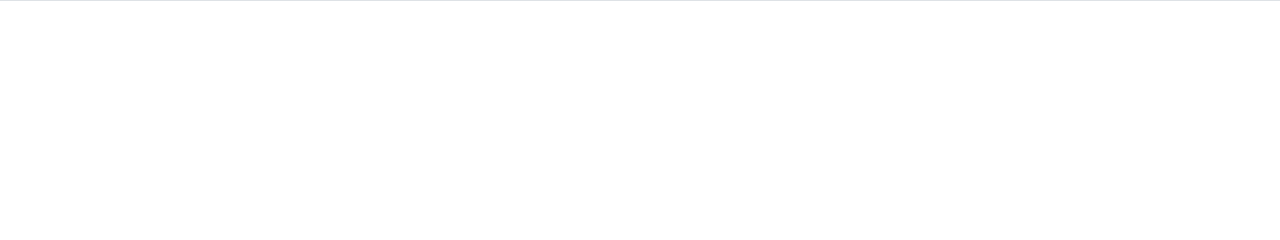
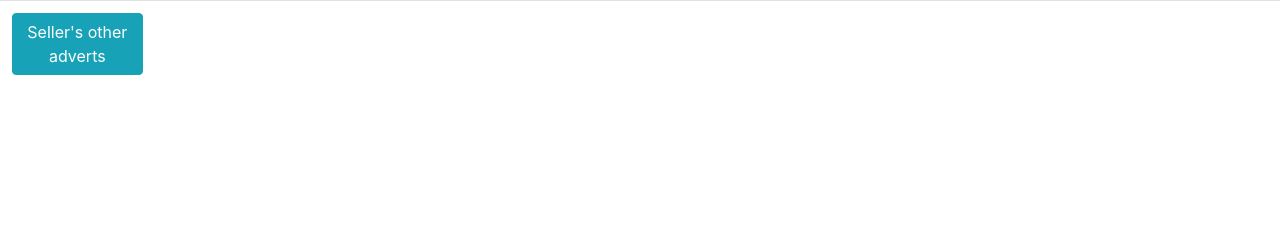
Before and after one commit to Bil-372-Proje-8-Organization/Bil372_Proje_8, a Flask app: template templates/detailsAdvert.html in a window 1280 px wide. Shown: the part 124-364 px from the top of the page. Run offline with Flask 2, Linux system fonts and the light colour scheme; the template is opened without the code that fills it: most values are stand-ins (such as "Sample title", 1, 10 or a date in 2020); parts of the project's set-up code (start-up, migrations or seed data) failed here and were passed over; some libraries are stand-ins or nearby versions.

Commit message:
"Seller's other adverts" button has been added

```diff
--- a/templates/detailsAdvert.html
+++ b/templates/detailsAdvert.html
@@ -112,6 +112,10 @@
         <td>{{advert.exchange}}</td>
         {%endif%}
         {%endfor%}
+
+        <td class="align-middle">
+           <a href="{{ url_for('sellers_adverts',id=advert.seller_id) }}" class="btn btn-info" >Seller's other adverts</a>
+        </td>
       </tr>
       {%endfor%}
     </tbody>
```
